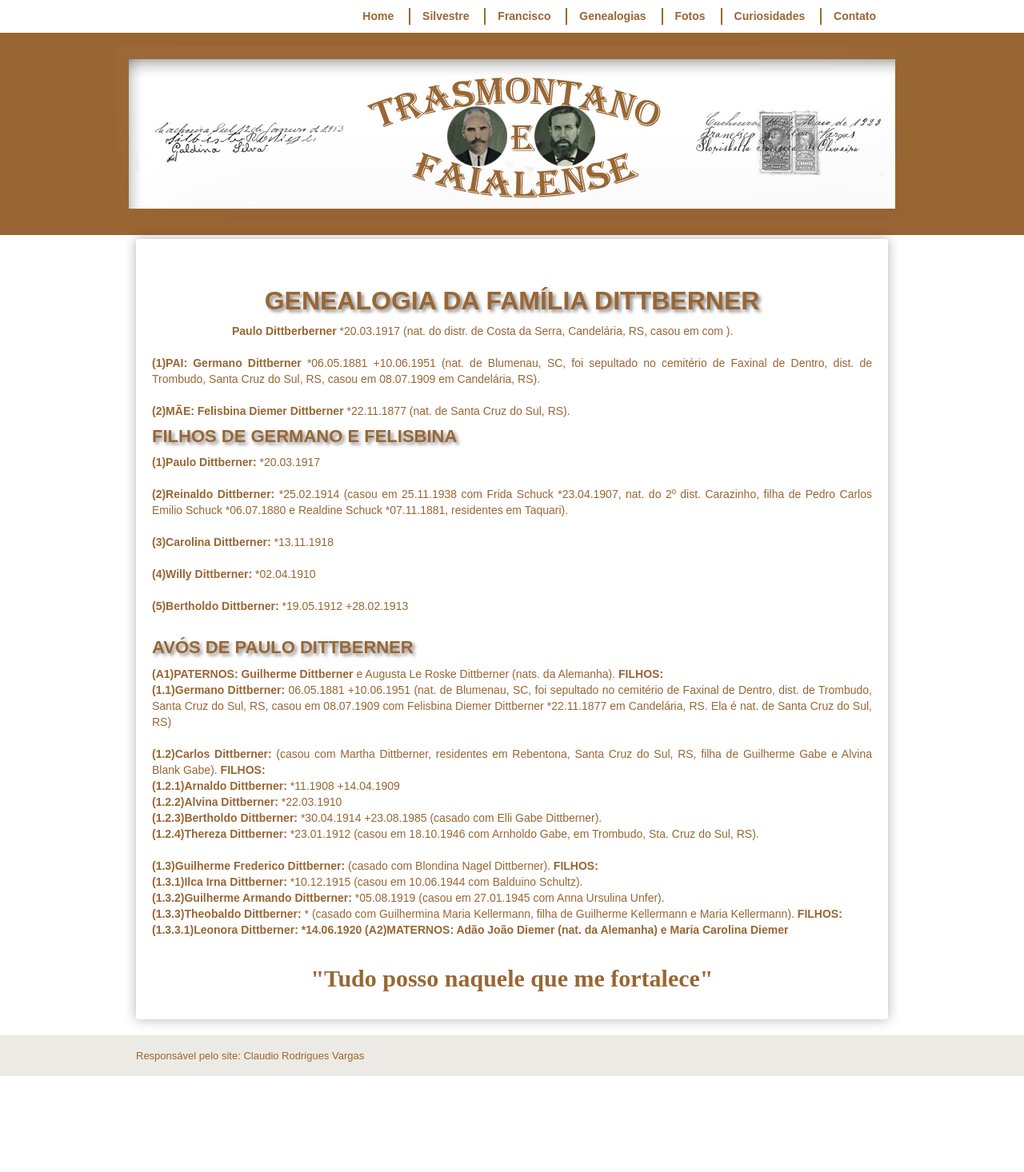
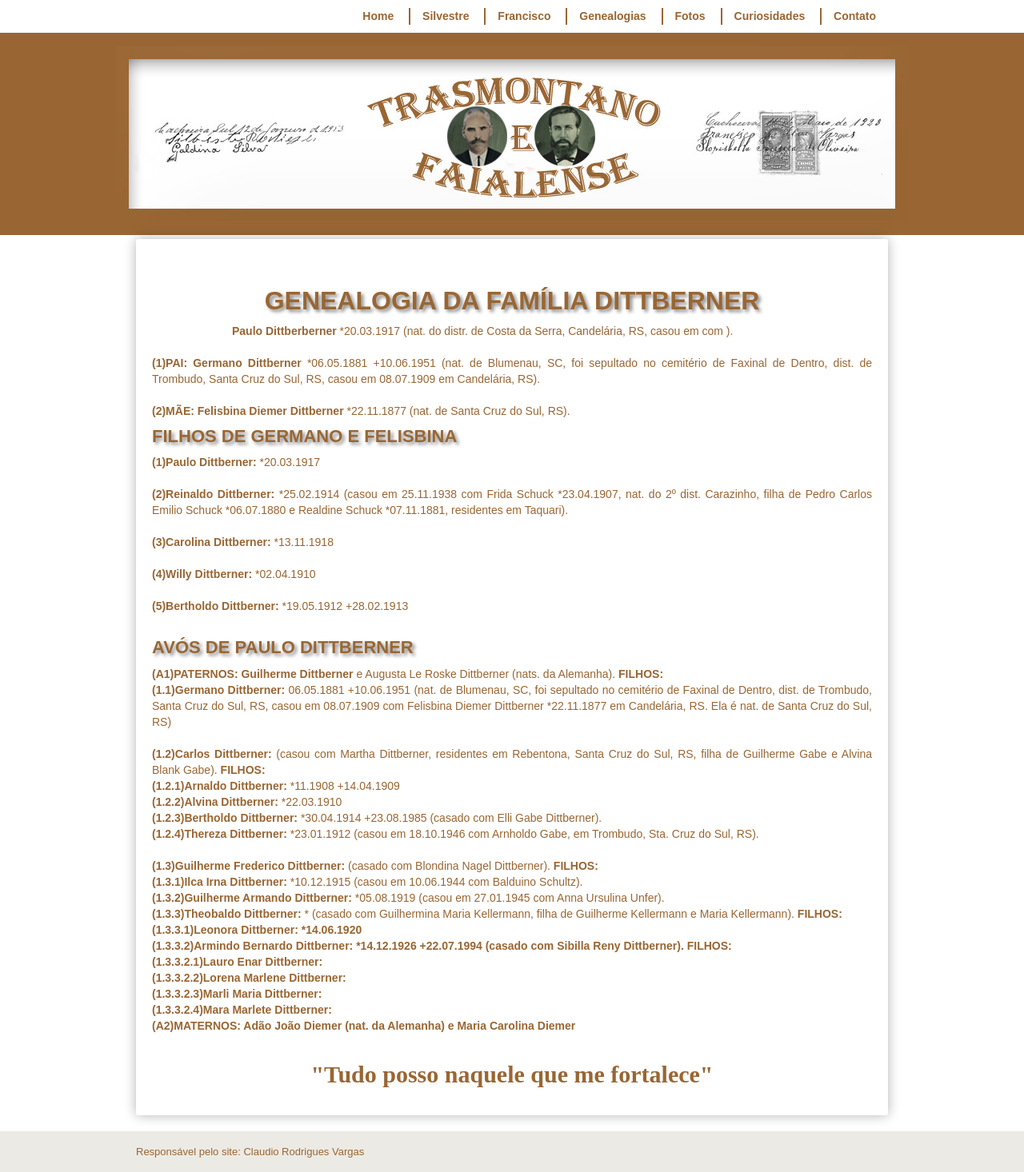
Before and after one commit to claudiovargas1955/claudiovargas1955.github.io, a Jekyll site: the page built from _pages/familia-dittberner.html, in a window 1280 px wide. Shown: the whole page at 80% size. Built offline with Jekyll 4.4.1, drawn with Linux system fonts in a browser that asks for light colours; some web fonts are replaced; before the commit the page ends 1346 px from its top, so only the background shows below that.

Commit message:
Update familia-dittberner.html

```diff
--- a/_pages/familia-dittberner.html
+++ b/_pages/familia-dittberner.html
@@ -134,7 +134,12 @@ Alvina Blank Gabe). <b>FILHOS: </b><br>
       <b>(1.3.2)Guilherme Armando Dittberner: </b>*05.08.1919 (casou em 27.01.1945 com Anna Ursulina Unfer).<br>
       <b>(1.3.3)Theobaldo Dittberner: </b>* (casado com Guilhermina Maria Kellermann, filha de Guilherme Kellermann e Maria Kellermann).
       <b>FILHOS: </b><br>
-              <b>(1.3.3.1)Leonora Dittberner: *14.06.1920
+              <b>(1.3.3.1)Leonora Dittberner: *14.06.1920 <br>
+              <b>(1.3.3.2)Armindo Bernardo Dittberner: *14.12.1926 +22.07.1994 (casado com Sibilla Reny Dittberner). <b>FILHOS: </b><br>
+                <b>(1.3.3.2.1)Lauro Enar Dittberner: </b><br>
+                <b>(1.3.3.2.2)Lorena Marlene Dittberner: </b><br>
+                <b>(1.3.3.2.3)Marli Maria Dittberner: </b><br>
+                <b>(1.3.3.2.4)Mara Marlete Dittberner: </b><br>
 
 <b>(A2)MATERNOS: Adão João Diemer  </b>(nat. da Alemanha) e Maria Carolina Diemer<br><br>
 
```
